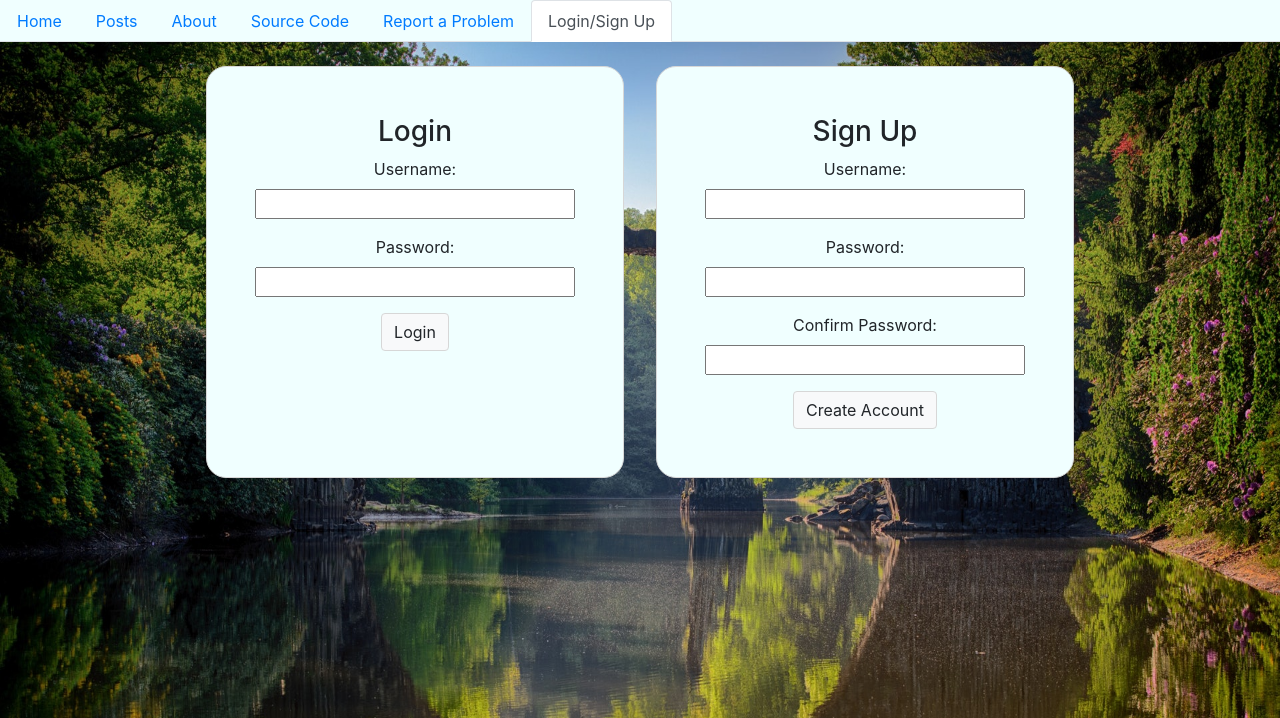
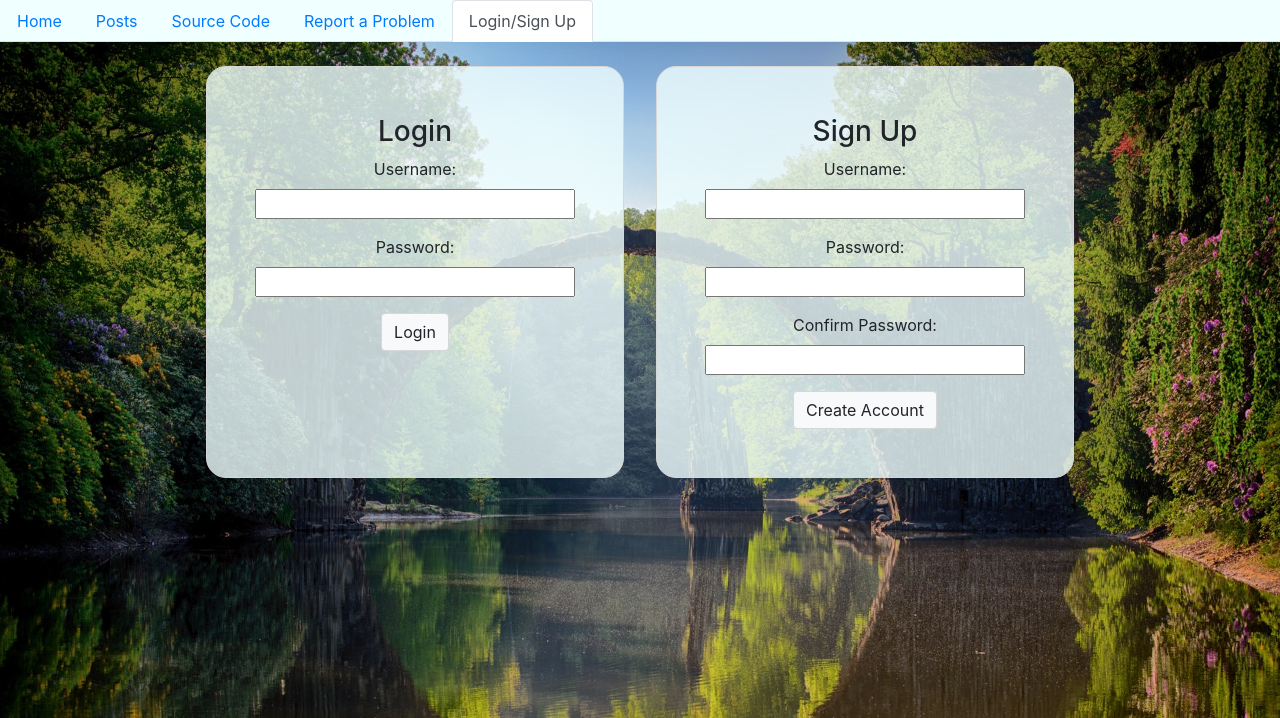
Before and after one commit to hd1867/CommunityProject, a Flask app: page /login in a window 1280 px wide. Shown: the top 718 px of the page. Run offline with Flask 2, Linux system fonts and the light colour scheme; some libraries are stand-ins or nearby versions.

Commit message:
background transparency

```diff
--- a/app.py
+++ b/app.py
@@ -60,11 +60,6 @@ def createpost():
     return render_template("create.html")
 
 
-@app.route("/about")
-def about():
-    return render_template("about.html")
-
-
 @app.route('/login')
 def login():
     return render_template("login.html")
--- a/static/css/base.css
+++ b/static/css/base.css
@@ -1,7 +1,9 @@
 
 hr {
-    background-color: white;
-    body{background: url( "static/home-background.png") repeat 0 0;}
+    background-color: white;}
+
+body
+{background: url( "static/home-background.png") repeat 0 0;
 }
 
 .wrapper {
@@ -30,11 +32,12 @@ hr {
 button {
     font-family: sans-serif;
     border-radius: 5vh;
-    background-color: azure;
+    background-color: rgba(240, 255, 255, .8);
     min-height: 50px;
     min-width: 200px;
     border-color: black;
     border-style: solid;
+
 
 }
 
@@ -52,7 +55,7 @@ button {
     border: solid 1px #d7d7d7;
     border-radius: 20px;
     float: left;
-    background-color: azure;
+    background-color: rgba(240, 255, 255, .8);
     padding: 3em;
     margin: 0 1em;
 }
--- a/static/css/login.css
+++ b/static/css/login.css
@@ -19,8 +19,11 @@ input {
 .card {
     width: 70vw;
     max-width: 700px;
+
+
 }
 
 .signin-backing {
     background-color: azure;
+
 }
--- a/templates/base.html
+++ b/templates/base.html
@@ -18,7 +18,6 @@
             <ul class="nav nav-tabs" role="tablist">
                 <li class="nav-item"><a id="home-link" class="nav-link" href="/">Home</a></li>
                 <li class="nav-item"><a id="posts-link" class="nav-link" href="/posts">Posts</a></li>
-                <li class="nav-item"><a id="about-link" class="nav-link" href="/about">About</a></li>
                 <li class="nav-item"><a id="source-link" class="nav-link" href="https://github.com/hd1867/CommunityProject" target="_blank">Source Code</a></li>
                 <li class="nav-item"><a id="report-link" class="nav-link" href="/report">Report a Problem</a></li>
 
```
